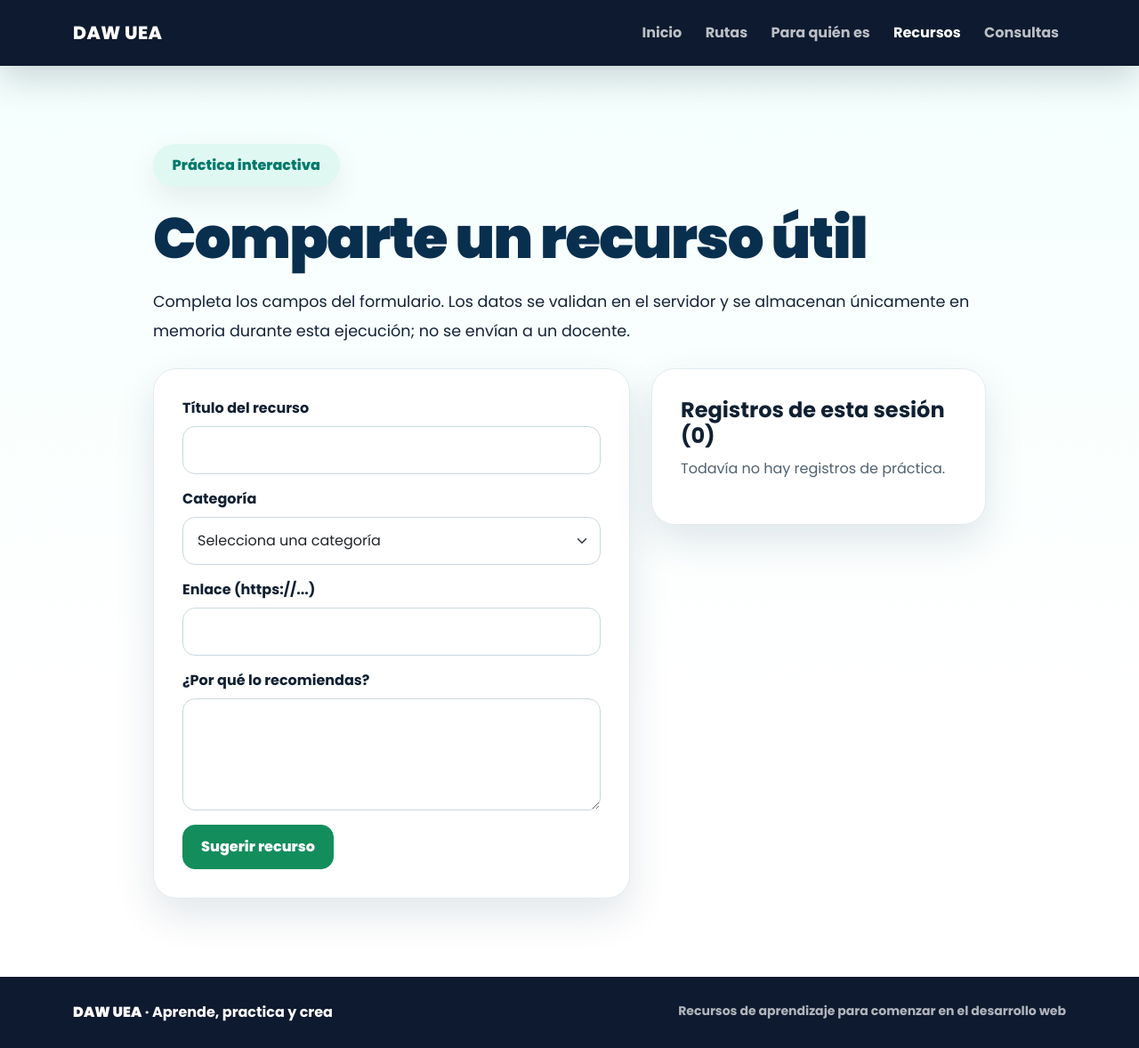
After one commit to jany08/desarrollo-web-semana2, a Flask app: page /recursos/sugerir in a window 1280 px wide. The commit adds this page. Shown: the whole page at 89% size. Run offline with Flask 3, Linux system fonts and the light colour scheme.

Commit message:
Add files via upload
Semana 11 - Formularios y validaciones Flask-WTF
3.

```diff
--- a/app.py
+++ b/app.py
@@ -1,6 +1,22 @@
-from flask import Flask, render_template
+from flask import Flask, render_template, flash, redirect, url_for, request
+import os
+import secrets
+
+from forms.consulta_form import ConsultaForm
+from forms.ruta_form import RutaForm
+from forms.participante_form import ParticipanteForm
+from forms.recurso_form import RecursoForm
 
 app = Flask(__name__)
+# Para despliegues reales configura SECRET_KEY como variable de entorno.
+# La clave temporal permite la ejecución local sin guardar secretos en GitHub.
+app.config["SECRET_KEY"] = os.environ.get("SECRET_KEY") or secrets.token_hex(32)
+
+# Datos temporales en memoria: se borran cuando se reinicia el servidor.
+CONSULTAS_DEMO = []
+RUTAS_PROPUESTAS = []
+PERFILES_DEMO = []
+RECURSOS_PROPUESTOS = []
 PLATAFORMA = {"nombre": "DAW UEA", "lema": "Aprende, practica y crea"}
 NAVEGACION = [
     {"titulo": "Inicio", "endpoint": "inicio"},
@@ -60,5 +76,50 @@ def recursos():
 def solicitudes():
     return render_template("solicitudes.html", rutas=RUTAS, active="solicitudes")
 
+
+
+@app.route("/solicitudes/nueva", methods=["GET", "POST"])
+def nueva_consulta():
+    form = ConsultaForm()
+    if form.validate_on_submit():
+        CONSULTAS_DEMO.append({"nombre": form.nombre.data.strip(), "tema": form.tema.data,
+                               "mensaje": form.mensaje.data.strip()})
+        flash("Tu consulta se registró para esta sesión de demostración.", "success")
+        return redirect(url_for("nueva_consulta"))
+    return render_template("formulario_consulta.html", form=form, registros=CONSULTAS_DEMO, active="solicitudes")
+
+
+@app.route("/rutas/proponer", methods=["GET", "POST"])
+def proponer_ruta():
+    form = RutaForm()
+    if form.validate_on_submit():
+        RUTAS_PROPUESTAS.append({"titulo": form.titulo.data.strip(), "nivel": form.nivel.data,
+                                "objetivo": form.objetivo.data.strip()})
+        flash("Propuesta registrada para esta sesión de práctica.", "success")
+        return redirect(url_for("proponer_ruta"))
+    return render_template("formulario_ruta.html", form=form, registros=RUTAS_PROPUESTAS, active="rutas")
+
+
+@app.route("/participantes/perfil", methods=["GET", "POST"])
+def crear_perfil():
+    form = ParticipanteForm()
+    if form.validate_on_submit():
+        PERFILES_DEMO.append({"alias": form.alias.data.strip(), "nivel": form.nivel.data,
+                             "interes": form.interes.data.strip()})
+        flash("Perfil de aprendizaje registrado temporalmente.", "success")
+        return redirect(url_for("crear_perfil"))
+    return render_template("formulario_participante.html", form=form, registros=PERFILES_DEMO, active="participantes")
+
+
+@app.route("/recursos/sugerir", methods=["GET", "POST"])
+def sugerir_recurso():
+    form = RecursoForm()
+    if form.validate_on_submit():
+        RECURSOS_PROPUESTOS.append({"titulo": form.titulo.data.strip(), "categoria": form.categoria.data,
+                                   "descripcion": form.descripcion.data.strip(), "enlace": form.enlace.data})
+        flash("Recurso agregado a la lista temporal de sugerencias.", "success")
+        return redirect(url_for("sugerir_recurso"))
+    return render_template("formulario_recurso.html", form=form, registros=RECURSOS_PROPUESTOS, active="recursos")
+
 if __name__ == "__main__":
     app.run(debug=True)
--- /dev/null
+++ b/forms/__init__.py
@@ -0,0 +1 @@
+"""Formularios reutilizables de DAW UEA."""
--- /dev/null
+++ b/forms/recurso_form.py
@@ -0,0 +1,11 @@
+from flask_wtf import FlaskForm
+from wtforms import StringField, SelectField, TextAreaField, SubmitField
+from wtforms.validators import DataRequired, Length, URL
+
+
+class RecursoForm(FlaskForm):
+    titulo = StringField("Título del recurso", validators=[DataRequired(), Length(min=5, max=100)])
+    categoria = SelectField("Categoría", choices=[("", "Selecciona una categoría"), ("HTML", "HTML"), ("CSS", "CSS"), ("JavaScript", "JavaScript"), ("Flask", "Flask")], validators=[DataRequired()])
+    enlace = StringField("Enlace (https://...)", validators=[DataRequired(), URL(require_tld=True, message="Ingresa una dirección válida con https://")])
+    descripcion = TextAreaField("¿Por qué lo recomiendas?", validators=[DataRequired(), Length(min=15, max=500)])
+    enviar = SubmitField("Sugerir recurso")
--- a/requirements.txt
+++ b/requirements.txt
@@ -1 +1,3 @@
 Flask==3.0.3
+Flask-WTF==1.2.2
+email-validator==2.3.0
--- /dev/null
+++ b/templates/components/campo_formulario.html
@@ -0,0 +1,7 @@
+{% for campo in form if campo.type not in ['CSRFTokenField', 'HiddenField', 'SubmitField'] %}
+<div class="mb-3">
+  {{ campo.label(class_="form-label fw-semibold") }}
+  {{ campo(class_="form-control is-invalid" if campo.errors else ("form-select" if campo.type == "SelectField" else "form-control"), **({"rows": 4} if campo.type == "TextAreaField" else {})) }}
+  {% for error in campo.errors %}<div class="invalid-feedback d-block">{{ error }}</div>{% endfor %}
+</div>
+{% endfor %}
--- /dev/null
+++ b/templates/formulario_recurso.html
@@ -0,0 +1,19 @@
+{% extends "base.html" %}
+{% block title %}Comparte un recurso útil | DAW UEA{% endblock %}
+{% block content %}
+<section class="section section-soft"><div class="container" style="max-width:960px">
+<span class="badge-soft mb-4">Práctica interactiva</span><h1 class="section-title">Comparte un recurso útil</h1>
+<p class="lead-text">Completa los campos del formulario. Los datos se validan en el servidor y se almacenan únicamente en memoria durante esta ejecución; no se envían a un docente.</p>
+{% with mensajes = get_flashed_messages(with_categories=true) %}
+{% for categoria, mensaje in mensajes %}<div class="alert alert-{{ categoria }}" role="status">{{ mensaje }}</div>{% endfor %}
+{% endwith %}
+<div class="row g-4"><div class="col-lg-7"><div class="form-panel">
+<form method="post" action="{{ url_for('sugerir_recurso') }}" novalidate>
+{{ form.hidden_tag() }}
+{% include "components/campo_formulario.html" %}
+{{ form.enviar(class_="btn btn-green text-white") }}
+</form></div></div><div class="col-lg-5"><div class="form-panel"><h2 class="h4 fw-bold">Registros de esta sesión ({{ registros|length }})</h2>
+{% if registros %}<ul class="list-unstyled">{% for registro in registros %}<li class="border-bottom py-3"><span class="pill">Recurso recomendado</span><ul class="list-unstyled mt-2"><li class="mb-2"><strong>{{ registro.titulo }}</strong></li><li class="mb-2"><strong>{{ registro.categoria }}</strong></li><li class="mb-2"><strong>{{ registro.descripcion }}</strong></li></ul></li>{% endfor %}</ul>
+{% else %}<p class="muted-text">Todavía no hay registros de práctica.</p>{% endif %}
+</div></div></div></div></section>
+{% endblock %}
--- a/templates/participantes.html
+++ b/templates/participantes.html
@@ -1 +1 @@
-{% extends "base.html" %}{% block title %}Para quién es | DAW UEA{% endblock %}{% block content %}<section class="section"><div class="container"><span class="badge-soft mb-4">Aprender a tu ritmo</span><h1 class="section-title">Una ruta para cada persona</h1><p class="lead-text">No importa si estás comenzando o ya has diseñado tu primera web. Encuentra un punto de partida apropiado para tu experiencia.</p><div class="row g-4 mt-3">{% for perfil in participantes %}<div class="col-md-4"><div class="card-clean h-100"><div class="card-body"><span class="pill">{{ perfil.nivel|upper }}</span><h2 class="h4 fw-bold mt-3">{{ perfil.nombre }}</h2><p class="muted-text">{{ perfil.descripcion }}</p><p><strong>Te sugerimos:</strong> {{ perfil.ruta }}</p></div></div></div>{% endfor %}</div></div></section>{% endblock %}
+{% extends "base.html" %}{% block title %}Para quién es | DAW UEA<section class="section"><div class="container text-center"><h2 class="h3 fw-bold">Participa y practica</h2><p class="lead-text mx-auto">Prueba los formularios con validación de datos antes de enviar tu propuesta.</p><a class="btn btn-green text-white" href="{{ url_for('crear_perfil') }}">Crear un perfil de aprendizaje</a></div></section>{% endblock %}{% block content %}<section class="section"><div class="container"><span class="badge-soft mb-4">Aprender a tu ritmo</span><h1 class="section-title">Una ruta para cada persona</h1><p class="lead-text">No importa si estás comenzando o ya has diseñado tu primera web. Encuentra un punto de partida apropiado para tu experiencia.</p><div class="row g-4 mt-3">{% for perfil in participantes %}<div class="col-md-4"><div class="card-clean h-100"><div class="card-body"><span class="pill">{{ perfil.nivel|upper }}</span><h2 class="h4 fw-bold mt-3">{{ perfil.nombre }}</h2><p class="muted-text">{{ perfil.descripcion }}</p><p><strong>Te sugerimos:</strong> {{ perfil.ruta }}</p></div></div></div>{% endfor %}</div></div></section><section class="section"><div class="container text-center"><h2 class="h3 fw-bold">Participa y practica</h2><p class="lead-text mx-auto">Prueba los formularios con validación de datos antes de enviar tu propuesta.</p><a class="btn btn-green text-white" href="{{ url_for('crear_perfil') }}">Crear un perfil de aprendizaje</a></div></section>{% endblock %}
--- a/templates/rutas.html
+++ b/templates/rutas.html
@@ -1,2 +1,2 @@
-{% extends "base.html" %}{% block title %}Rutas de aprendizaje | DAW UEA{% endblock %}{% block content %}
-<section class="section section-soft"><div class="container"><span class="badge-soft mb-4">Guía paso a paso</span><h1 class="section-title">Elige tu ruta para crear páginas web</h1><p class="lead-text">Sigue este recorrido desde los primeros conceptos hasta una aplicación organizada. Cada etapa incluye lo que aprenderás y un pequeño reto práctico.</p><div class="row g-4 mt-3">{% for ruta in rutas %}<article class="col-lg-6"><div class="card-clean h-100"><div class="card-body"><span class="pill">Etapa {{ loop.index }} · {{ ruta.nivel|upper }}</span><h2 class="h4 fw-bold mt-3">{{ ruta.titulo }}</h2><p class="muted-text">{{ ruta.descripcion }}</p><p><strong>Practica:</strong> {{ ruta.reto }}</p>{% if ruta.estado == 'Disponible' %}<span class="badge text-bg-success">Puedes empezar hoy</span>{% else %}<span class="badge text-bg-warning">Para continuar después de las bases</span>{% endif %}</div></div></article>{% endfor %}</div></div></section>{% endblock %}
+{% extends "base.html" %}{% block title %}Rutas de aprendizaje | DAW UEA<section class="section"><div class="container text-center"><h2 class="h3 fw-bold">Participa y practica</h2><p class="lead-text mx-auto">Prueba los formularios con validación de datos antes de enviar tu propuesta.</p><a class="btn btn-green text-white" href="{{ url_for('proponer_ruta') }}">Proponer una ruta de práctica</a></div></section>{% endblock %}{% block content %}
+<section class="section section-soft"><div class="container"><span class="badge-soft mb-4">Guía paso a paso</span><h1 class="section-title">Elige tu ruta para crear páginas web</h1><p class="lead-text">Sigue este recorrido desde los primeros conceptos hasta una aplicación organizada. Cada etapa incluye lo que aprenderás y un pequeño reto práctico.</p><div class="row g-4 mt-3">{% for ruta in rutas %}<article class="col-lg-6"><div class="card-clean h-100"><div class="card-body"><span class="pill">Etapa {{ loop.index }} · {{ ruta.nivel|upper }}</span><h2 class="h4 fw-bold mt-3">{{ ruta.titulo }}</h2><p class="muted-text">{{ ruta.descripcion }}</p><p><strong>Practica:</strong> {{ ruta.reto }}</p>{% if ruta.estado == 'Disponible' %}<span class="badge text-bg-success">Puedes empezar hoy</span>{% else %}<span class="badge text-bg-warning">Para continuar después de las bases</span>{% endif %}</div></div></article>{% endfor %}</div></div></section><section class="section"><div class="container text-center"><h2 class="h3 fw-bold">Participa y practica</h2><p class="lead-text mx-auto">Prueba los formularios con validación de datos antes de enviar tu propuesta.</p><a class="btn btn-green text-white" href="{{ url_for('proponer_ruta') }}">Proponer una ruta de práctica</a></div></section>{% endblock %}
```
Also changed, not shown: forms/consulta_form.py (added, +11 -0 lines), forms/participante_form.py (added, +10 -0 lines), forms/ruta_form.py (added, +10 -0 lines), templates/formulario_consulta.html (added, +19 -0 lines), templates/formulario_participante.html (added, +19 -0 lines), templates/formulario_ruta.html (added, +19 -0 lines), templates/recursos.html (+1 -1 lines), templates/solicitudes.html (+1 -1 lines), README.md.
